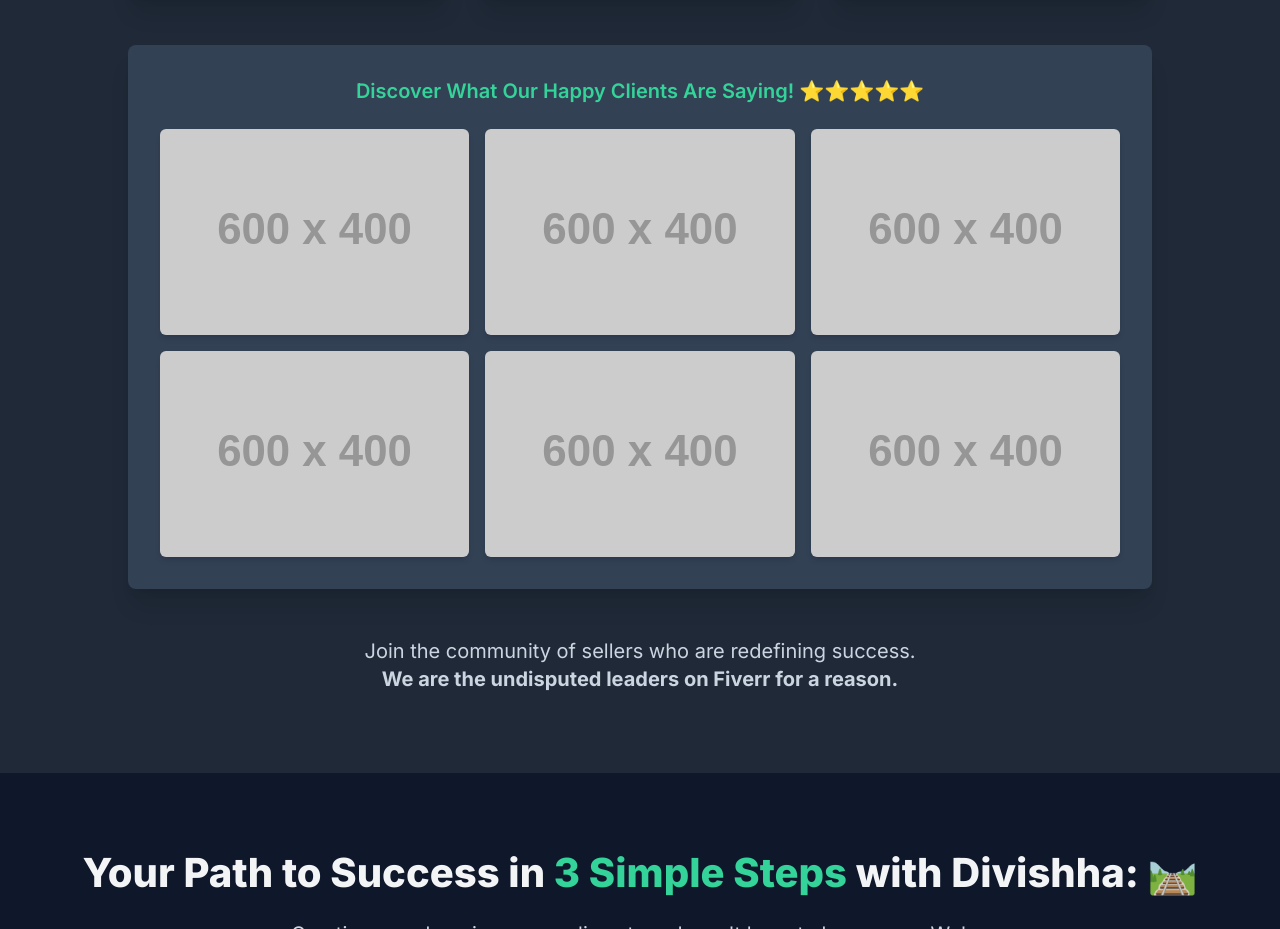
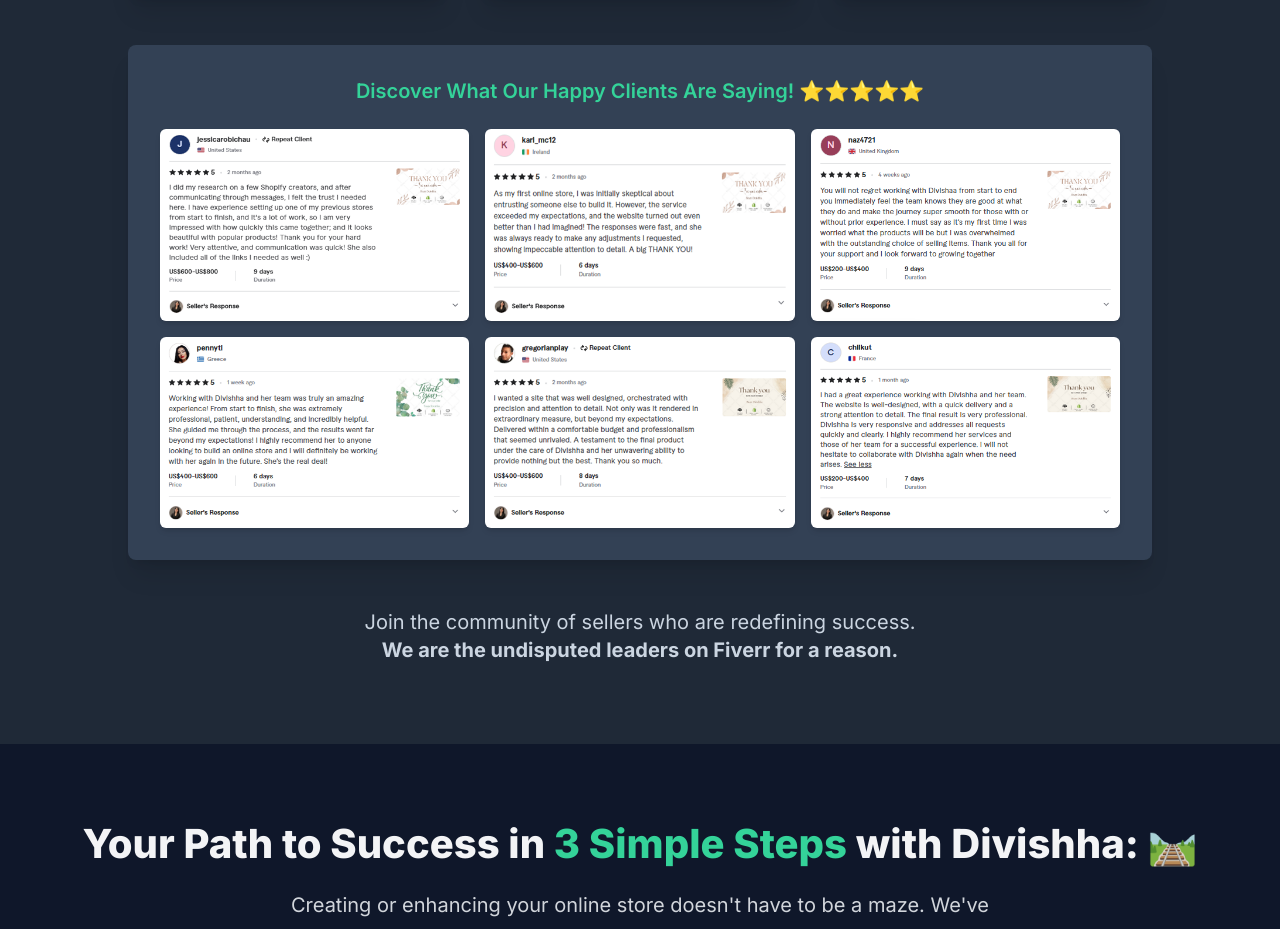
Before and after one commit to terminator27567/mi-tienda-divishha, a plain HTML site: page index.html in a window 1280 px wide. Shown: the part 4144-5073 px from the top of the page. Drawn offline with nearby package versions, Linux system fonts and the light colour scheme; placeholder pictures from the web are drawn by us.

Commit message:
Update index.html

```diff
--- a/index.html
+++ b/index.html
@@ -325,12 +325,12 @@
             <div class="bg-slate-700 p-6 md:p-8 rounded-lg shadow-xl max-w-5xl mx-auto mb-8">
                 <h3 class="text-lg md:text-xl font-semibold mb-6 text-emerald-400">Discover What Our Happy Clients Are Saying! ⭐⭐⭐⭐⭐</h3>
                 <div class="grid grid-cols-1 sm:grid-cols-2 md:grid-cols-3 gap-4">
-                    <img src="images/review-image-1" alt="Screenshot of 5-Star Customer Review 1" class="review-screenshot rounded-md mx-auto w-full h-auto object-cover shadow-md cursor-pointer" onerror="this.onerror=null;this.src='https://placehold.co/600x400/374151/FFF?text=Error+loading+image';">
-                    <img src="images/review-image-2" alt="Screenshot of 5-Star Customer Review 2" class="review-screenshot rounded-md mx-auto w-full h-auto object-cover shadow-md cursor-pointer" onerror="this.onerror=null;this.src='https://placehold.co/600x400/374151/FFF?text=Error+loading+image';">
-                    <img src="images/review-image-3" alt="Screenshot of 5-Star Customer Review 3" class="review-screenshot rounded-md mx-auto w-full h-auto object-cover shadow-md cursor-pointer" onerror="this.onerror=null;this.src='https://placehold.co/600x400/374151/FFF?text=Error+loading+image';">
-                    <img src="images/review-image-4" alt="Screenshot of 5-Star Customer Review 4" class="review-screenshot rounded-md mx-auto w-full h-auto object-cover shadow-md cursor-pointer" onerror="this.onerror=null;this.src='https://placehold.co/600x400/374151/FFF?text=Error+loading+image';">
-                    <img src="images/review-image-5" alt="Screenshot of 5-Star Customer Review 5" class="review-screenshot rounded-md mx-auto w-full h-auto object-cover shadow-md cursor-pointer" onerror="this.onerror=null;this.src='https://placehold.co/600x400/374151/FFF?text=Error+loading+image';">
-                    <img src="images/review-image-6" alt="Screenshot of 5-Star Customer Review 6" class="review-screenshot rounded-md mx-auto w-full h-auto object-cover shadow-md cursor-pointer" onerror="this.onerror=null;this.src='https://placehold.co/600x400/374151/FFF?text=Error+loading+image';">
+                    <img src="images/review-image-1.png" alt="Screenshot of 5-Star Customer Review 1" class="review-screenshot rounded-md mx-auto w-full h-auto object-cover shadow-md cursor-pointer" onerror="this.onerror=null;this.src='https://placehold.co/600x400/374151/FFF?text=Error+loading+image';">
+                    <img src="images/review-image-2.png" alt="Screenshot of 5-Star Customer Review 2" class="review-screenshot rounded-md mx-auto w-full h-auto object-cover shadow-md cursor-pointer" onerror="this.onerror=null;this.src='https://placehold.co/600x400/374151/FFF?text=Error+loading+image';">
+                    <img src="images/review-image-3.png" alt="Screenshot of 5-Star Customer Review 3" class="review-screenshot rounded-md mx-auto w-full h-auto object-cover shadow-md cursor-pointer" onerror="this.onerror=null;this.src='https://placehold.co/600x400/374151/FFF?text=Error+loading+image';">
+                    <img src="images/review-image-4.png" alt="Screenshot of 5-Star Customer Review 4" class="review-screenshot rounded-md mx-auto w-full h-auto object-cover shadow-md cursor-pointer" onerror="this.onerror=null;this.src='https://placehold.co/600x400/374151/FFF?text=Error+loading+image';">
+                    <img src="images/review-image-5.png" alt="Screenshot of 5-Star Customer Review 5" class="review-screenshot rounded-md mx-auto w-full h-auto object-cover shadow-md cursor-pointer" onerror="this.onerror=null;this.src='https://placehold.co/600x400/374151/FFF?text=Error+loading+image';">
+                    <img src="images/review-image-6.png" alt="Screenshot of 5-Star Customer Review 6" class="review-screenshot rounded-md mx-auto w-full h-auto object-cover shadow-md cursor-pointer" onerror="this.onerror=null;this.src='https://placehold.co/600x400/374151/FFF?text=Error+loading+image';">
                 </div>
             </div>
             <p class="mt-12 text-lg md:text-xl text-slate-300">Join the community of sellers who are redefining success. <br><strong>We are the undisputed leaders on Fiverr for a reason.</strong></p>
```
